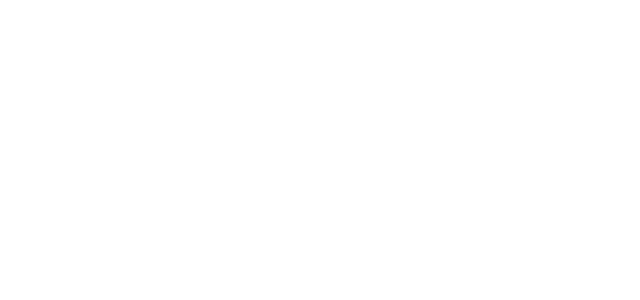
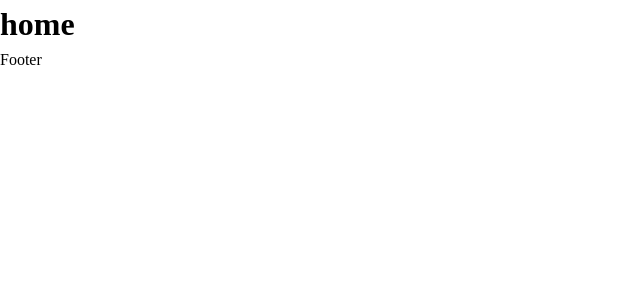
Before and after one commit to flnx/Billionaire-Cash-Splash, a React (Vite) app: page / in a window 1280 px wide. Shown: the top 300 px of the page, without its empty margins (0-640 px from the left). Built offline with nearby package versions, Linux system fonts and the light colour scheme.

Commit message:
Adding routes

```diff
--- a/package.json
+++ b/package.json
@@ -11,7 +11,8 @@
   },
   "dependencies": {
     "react": "^18.2.0",
-    "react-dom": "^18.2.0"
+    "react-dom": "^18.2.0",
+    "react-router-dom": "^6.15.0"
   },
   "devDependencies": {
     "@types/react": "^18.2.15",
--- a/src/App.tsx
+++ b/src/App.tsx
@@ -1,10 +1,18 @@
+import { Routes, Route } from 'react-router-dom';
+import { Navbar } from './components/Navbar/Navbar';
+import { Home } from './pages/Home';
+import { Footer } from './components/Footer/Footer';
+
 function App() {
-
-  return (
-    <>
-
-    </>
-  )
+    return (
+        <>
+            <Navbar />
+            <Routes>
+                <Route path="/" element={<Home />} />
+            </Routes>
+            <Footer />
+        </>
+    );
 }
 
-export default App
+export default App;
--- /dev/null
+++ b/src/components/Footer/Footer.tsx
@@ -0,0 +1,5 @@
+export const Footer = () => {
+  return (
+    <div>Footer</div>
+  )
+}
--- /dev/null
+++ b/src/components/Navbar/Navbar.tsx
@@ -0,0 +1,16 @@
+import { Link } from 'react-router-dom';
+import styles from './Navbar.scss';
+
+
+export const Navbar = () => {
+    return (
+        <div>
+            <div className="logo">
+
+            </div>
+            <nav>
+                {/* <Link to="/">Home</Link>     */}
+            </nav>
+        </div>
+    );
+};
--- a/src/main.tsx
+++ b/src/main.tsx
@@ -2,8 +2,13 @@
 import ReactDOM from 'react-dom/client';
 import App from './App.tsx';
 
+import './styles/reset.scss';
+import { BrowserRouter } from 'react-router-dom';
+
 ReactDOM.createRoot(document.getElementById('root')!).render(
     <React.StrictMode>
-        <App />
+        <BrowserRouter>
+            <App />
+        </BrowserRouter>
     </React.StrictMode>
 );
--- /dev/null
+++ b/src/pages/Home.tsx
@@ -0,0 +1,5 @@
+export const Home = () => {
+  return (
+    <h1>home</h1>
+  )
+}
```
Also changed, not shown: src/components/Navbar/Navbar.scss (added), src/components/Showcase/Showcase.tsx (added), 1 other file (tests, documents, lock files or other folders).
